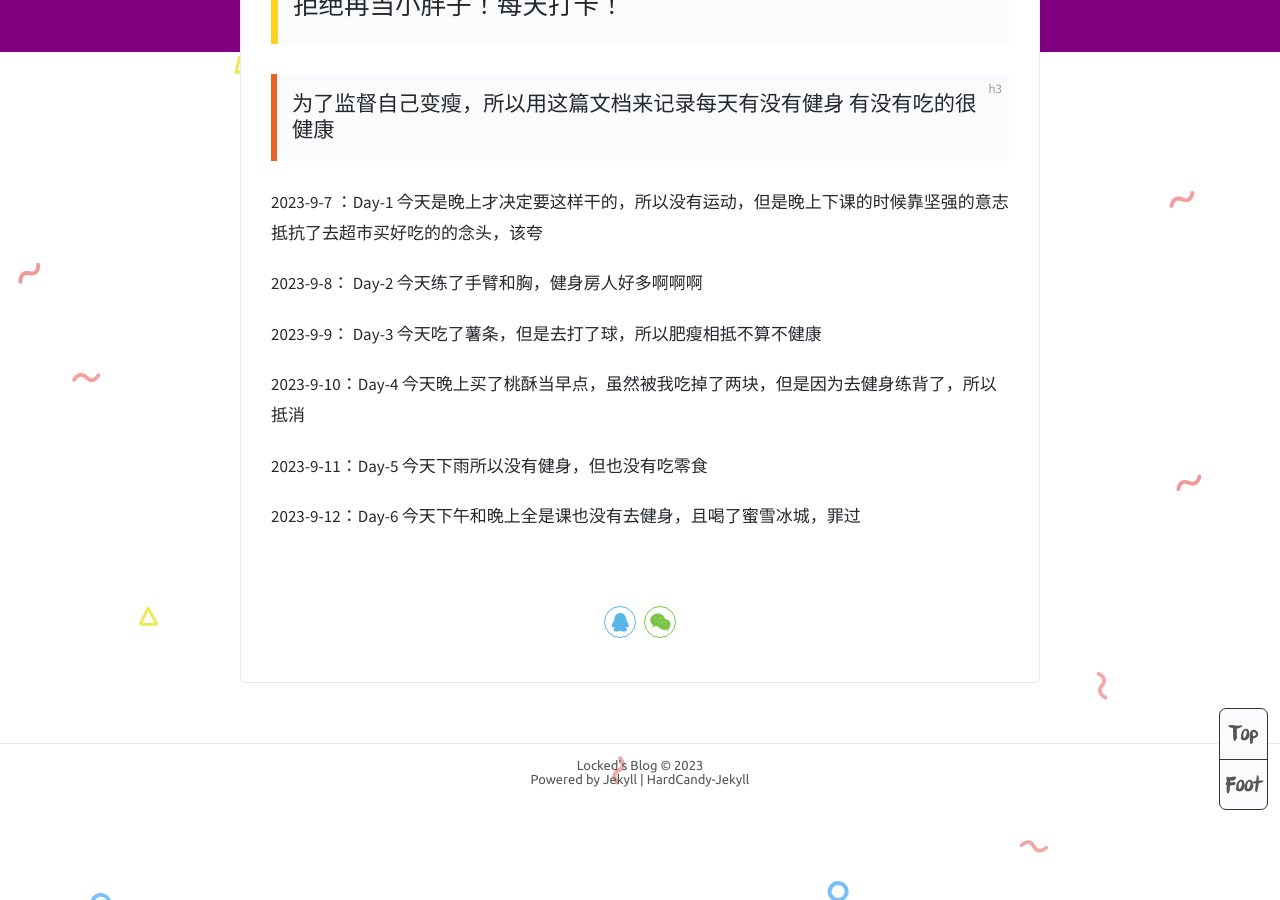
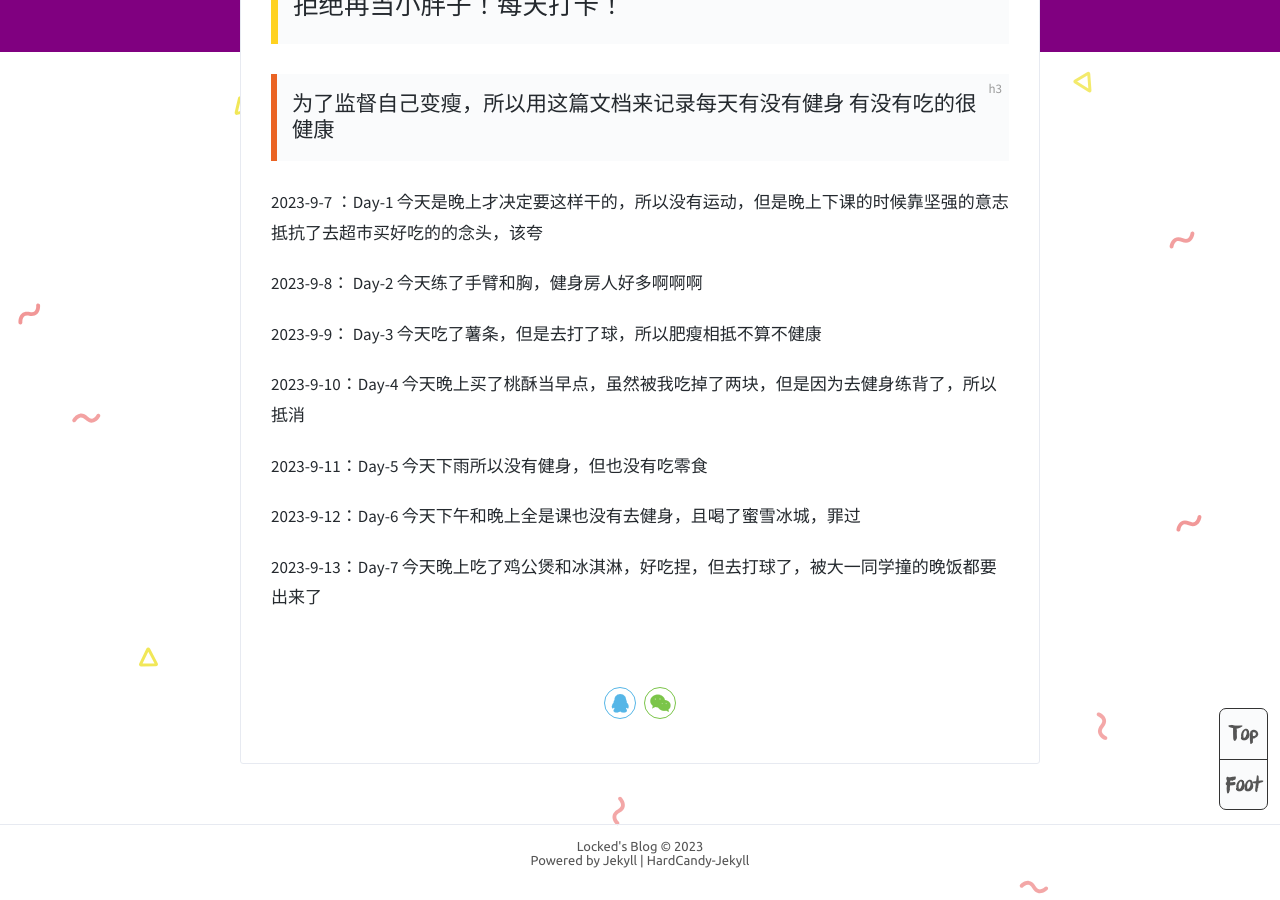
Before and after one commit to Lockeded/Lockeded.github.io, a Jekyll site: the page built from _posts/2023-9-7-健身and饮食打卡.md, in a window 1280 px wide and 900 px high, scrolled down 573 px. Built offline with Jekyll 4.4.1, drawn with Linux system fonts in a browser that asks for light colours; comment, search, counter and statistics services are not loaded.

Commit message:
submit workout

```diff
--- a/_posts/2023-9-7-健身and饮食打卡.md
+++ b/_posts/2023-9-7-健身and饮食打卡.md
@@ -23,3 +23,5 @@
 2023-9-11：Day-5 今天下雨所以没有健身，但也没有吃零食
 
 2023-9-12：Day-6 今天下午和晚上全是课也没有去健身，且喝了蜜雪冰城，罪过
+
+2023-9-13：Day-7 今天晚上吃了鸡公煲和冰淇淋，好吃捏，但去打球了，被大一同学撞的晚饭都要出来了
```
